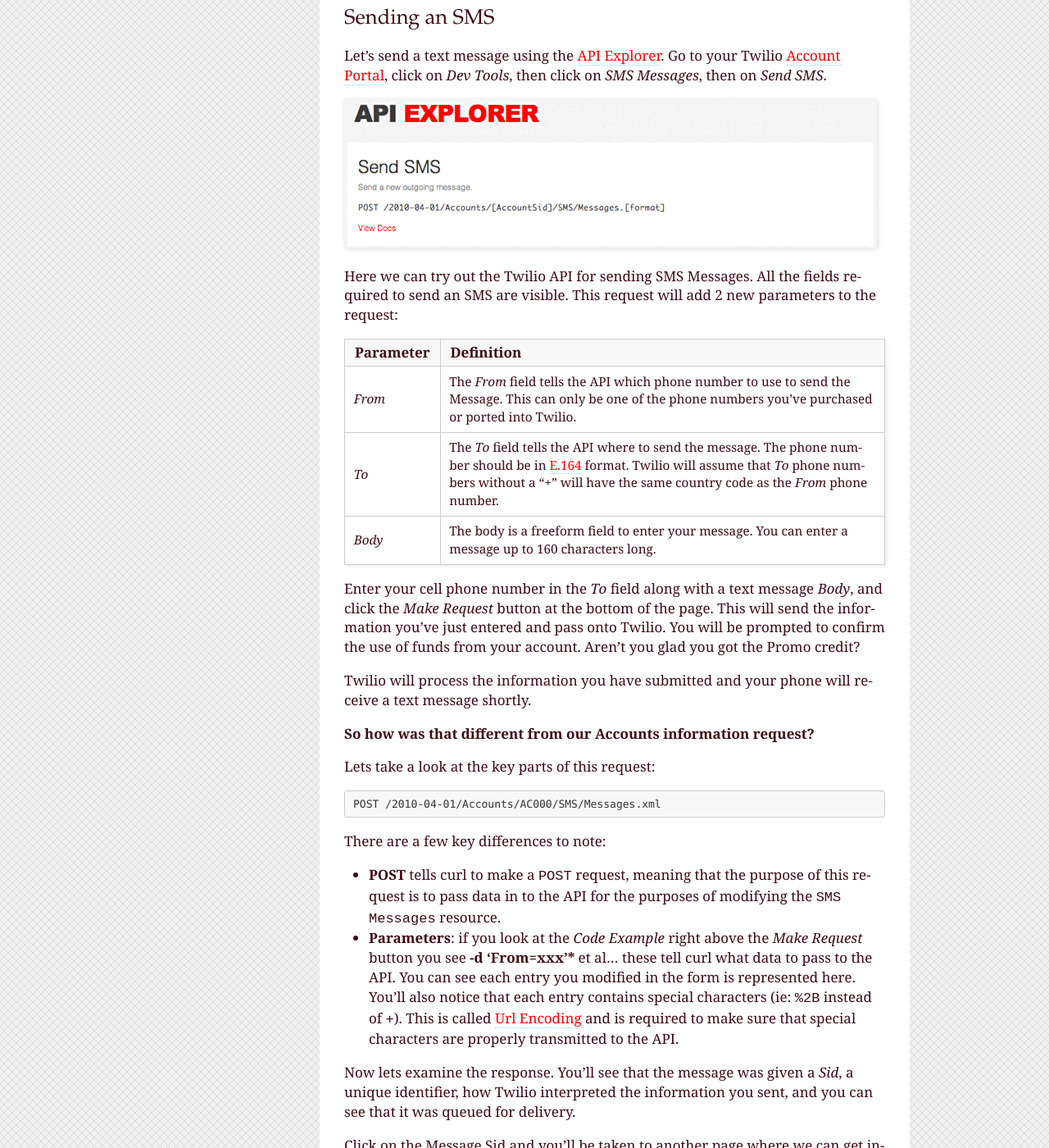
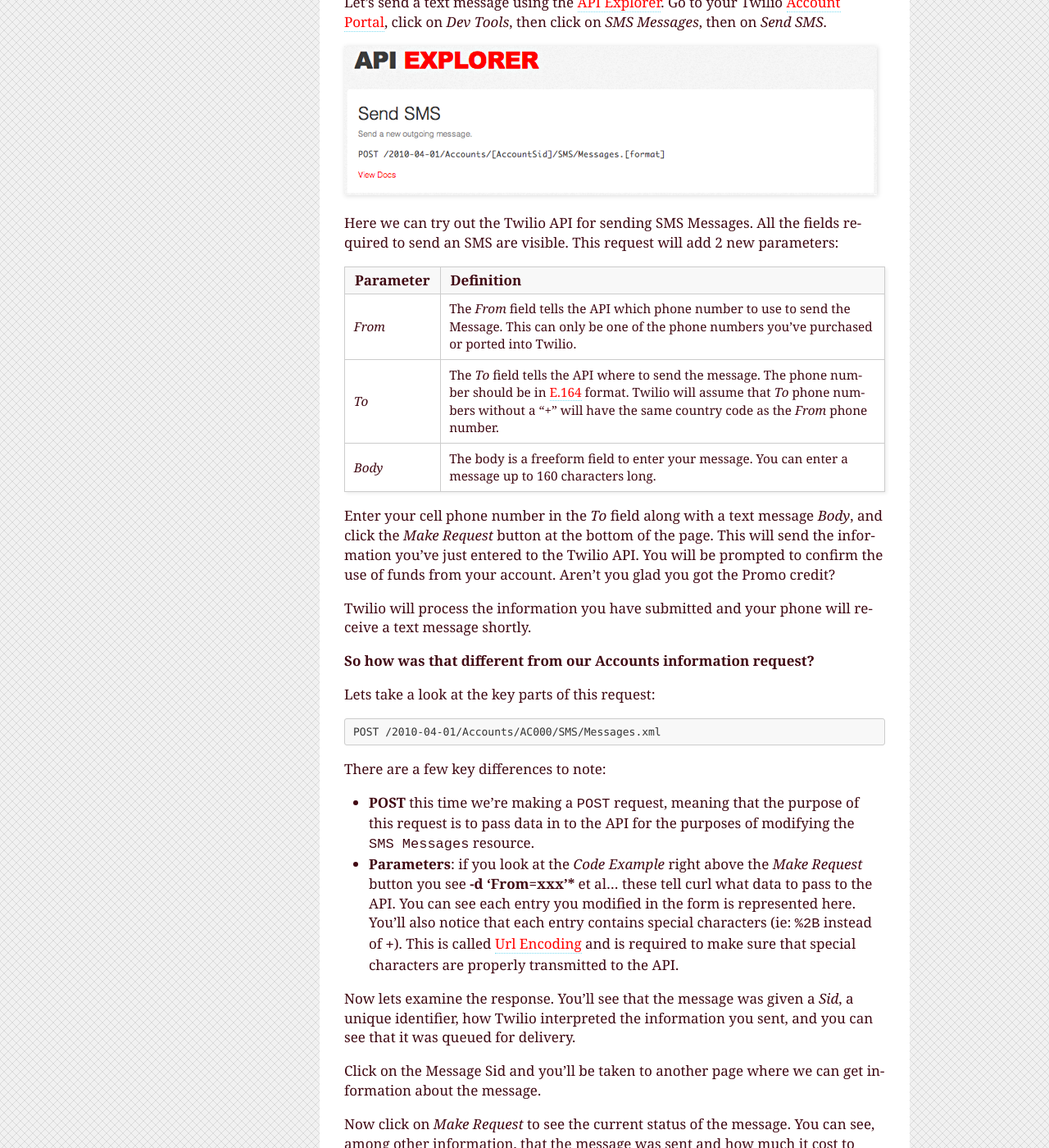
Before and after one commit to twilio/workshop, a Sphinx documentation site: the page built from docs/hello_world.rst, in a window 1280 px wide and 1400 px high, scrolled down 2668 px. Shown: the whole window at 82% size. Built offline with Sphinx 7.4.7, drawn with Linux system fonts in a browser that asks for light colours; some of the changed text lies outside the part shown.

Commit message:
Clean-up and clarification

```diff
--- a/docs/hello_world.rst
+++ b/docs/hello_world.rst
@@ -62,9 +62,7 @@
 
 	GET /2010-04-01/Accounts/AC000.xml
 
-This command is specially formatted to function on the command line. Lets break that down a bit:
-
-- **GET**: this line tells curl to make a ``GET`` request, meaning that the intent of this call is to retrieve information from the server.
+- **GET**: this is the type of request to make, a ``GET`` request, meaning that the intent of this call is to retrieve information from the server.
 - **/2010-04-01/Accounts/AC000.xml**: this is the endpoint for retrieving Account data from the Twilio API. Lets break it down further:
 	- **/2010-04-01/** is the version of the API that we want to request. The version of the API we want to talk to is important because we want to make sure that the way we talk to the API doesn't change. If Twilio makes a major change to how to talk to the API the version will change, but the old version will continue to work the same way so that your application doesn't break.
 	- **Accounts/AC000.xml** means that we want to retrieve an Account resource for the account "AC000" and that we want the response in XML format.
@@ -79,7 +77,7 @@
 .. image:: _static/explore-sms.png
 	:class: screenshot
 
-Here we can try out the Twilio API for sending SMS Messages. All the fields required to send an SMS are visible. This request will add 2 new parameters to the request:
+Here we can try out the Twilio API for sending SMS Messages. All the fields required to send an SMS are visible. This request will add 2 new parameters:
 
 ============ ==========
 Parameter    Definition
@@ -89,7 +87,7 @@
 `Body`       The body is a freeform field to enter your message. You can enter a message up to 160 characters long.
 ============ ==========
 
-Enter your cell phone number in the `To` field along with a text message `Body`, and click the `Make Request` button at the bottom of the page. This will send the information you've just entered and pass onto Twilio. You will be prompted to confirm the use of funds from your account. Aren't you glad you got the Promo credit?
+Enter your cell phone number in the `To` field along with a text message `Body`, and click the `Make Request` button at the bottom of the page. This will send the information you've just entered to the Twilio API. You will be prompted to confirm the use of funds from your account. Aren't you glad you got the Promo credit?
 
 Twilio will process the information you have submitted and your phone will receive a text message shortly.
 
@@ -103,7 +101,7 @@
 
 There are a few key differences to note:
 
-- **POST** tells curl to make a ``POST`` request, meaning that the purpose of this request is to pass data in to the API for the purposes of modifying the ``SMS Messages`` resource.
+- **POST** this time we're making a ``POST`` request, meaning that the purpose of this request is to pass data in to the API for the purposes of modifying the ``SMS Messages`` resource.
 - **Parameters**: if you look at the `Code Example` right above the `Make Request` button you see **-d 'From=xxx'*** et al... these tell curl what data to pass to the API. You can see each entry you modified in the form is represented here. You'll also notice that each entry contains special characters (ie: ``%2B`` instead of ``+``). This is called `Url Encoding`_ and is required to make sure that special characters are properly transmitted to the API.
 
 Now lets examine the response. You'll see that the message was given a `Sid`, a unique identifier, how Twilio interpreted the information you sent, and you can see that it was queued for delivery.
@@ -144,9 +140,11 @@
 
 If you load the Url we supplied directly in to a web browser you can see the TwiML that was used to handle the phone call. Don't worry about understanding it right now, we'll get in to that in the next section.
 
-If you examine the response you'll notice it looks much like the response we got from sending the SMS, but with a few different values. Click on the `Sid` in the response to be taken to a page where we can request call details.
+If you examine the API response you'll notice it looks much like the response we got from sending the SMS, but with a few different values. Click on the `Sid` in the response to be taken to a page where we can request call details.
 
 Click on `Make Request` to see the details on the completed call.
+
+**Have any questions? Ask your TA!**
 
 Additional Information
 ----------------------
```
Also changed, not shown: other parts of docs/hello_world.rst (+1 -3 lines).
